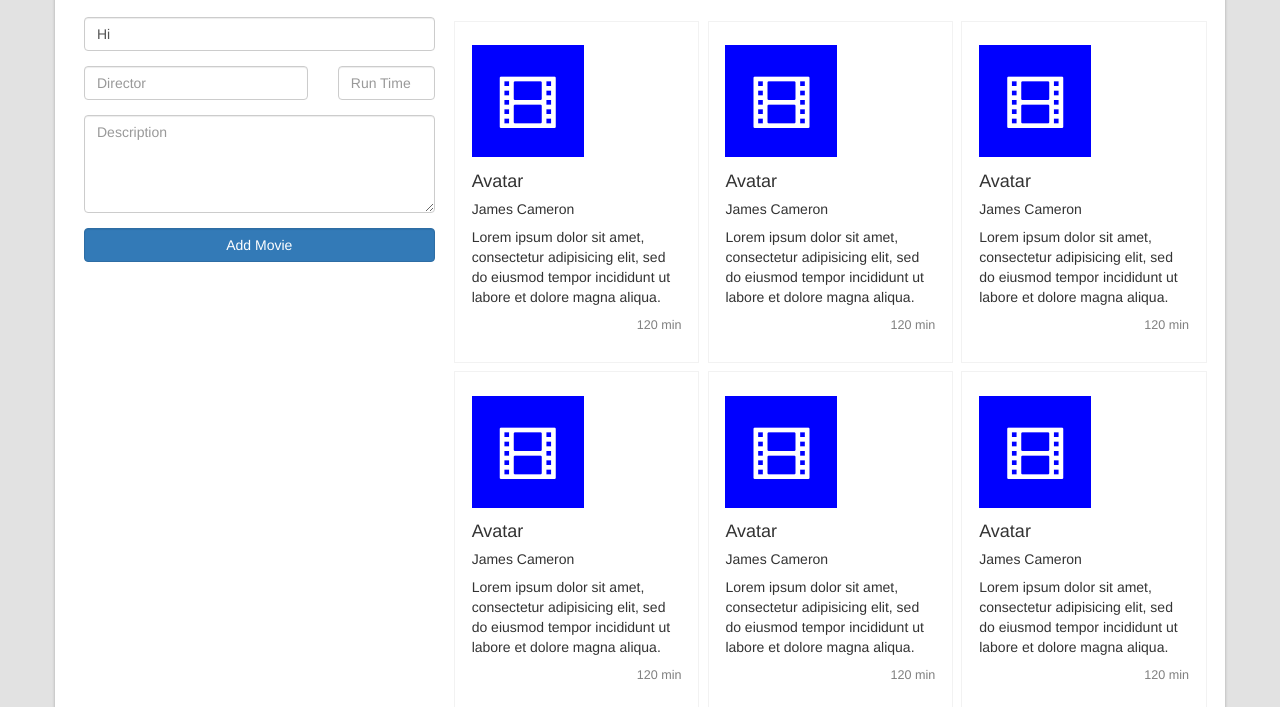
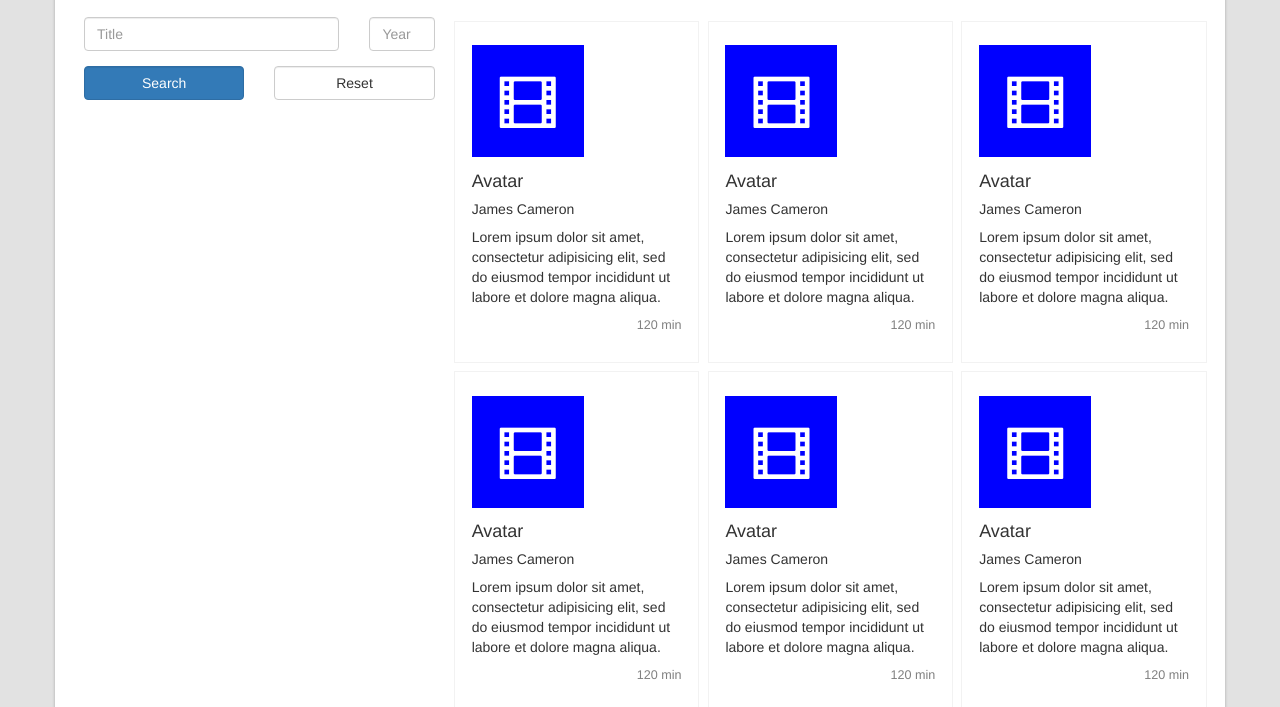
Before and after one commit to nicolaslwilson/movedatabasechallenge, a website: page client/views/index.html in a window 1280 px wide. Shown: the part 93-800 px from the top of the page. Drawn offline with nearby package versions, Linux system fonts and the light colour scheme; files that its build step writes are made by us from their sources; no server answers.

Commit message:
Search form now uses title and year for OMDB query

```diff
--- a/client/scripts/client.js
+++ b/client/scripts/client.js
@@ -58,21 +58,33 @@ var myApp = angular.module('myApp', []);
 myApp.controller('InputController', ['$scope', 'TheaterService', function ($scope, TheaterService) {
   $scope.movies = TheaterService;
   $scope.movieSearchForm = {
-    title: 'Hi',
+    title: '',
     description: '',
     director: '',
     length: ''
   };
-  console.log($scope);
-  TheaterService.searchOMDB($scope.movieSearchForm);
+
+  $scope.movieSearchFormSubmit = function() {
+    var formData = angular.copy($scope.movieSearchForm);
+    TheaterService.searchOMDB(formData);
+  };
 }]);
 
 myApp.controller('DisplayController', ['$scope', 'TheaterService', function ($scope, TheaterService) {
-  console.log(TheaterService);
   $scope.movies = TheaterService;
 }]);
 
 myApp.factory('TheaterService', ['$http', '$httpParamSerializer', function ($http, $httpParamSerializer) {
+  //private
+  var formDataToSearchParams = function (formData) {
+    var searchParams = {};
+    searchParams.t = formData.title || '';
+    searchParams.y = formData.year || '';
+    searchParams.plot = 'full';
+    searchParams.r = 'json';
+
+    return searchParams;
+  };
 
   //public
   var exports = {};
@@ -87,8 +99,8 @@ myApp.factory('TheaterService', ['$http', '$httpParamSerializer', function ($htt
   };
 
   exports.searchOMDB = function (formData) {
-    var searchParams = {};
-    searchParams.t = formData.title;
+    var searchParams = formDataToSearchParams(formData);
+    console.log(searchParams);
     var config = {
       method: 'GET',
       url: 'http://www.omdbapi.com/?',
--- a/client/views/index.html
+++ b/client/views/index.html
@@ -18,23 +18,19 @@
       <h1 class="page-header">Fish Flix <small>Aquatic Movie Database</small></h1>
       <div class="movie-columns-container row">
         <div ng-controller="InputController" class="col-md-4">
-          <form class="row">
-            <div class="form-group col-md-12">
+          <form class="row" ng-submit="movieSearchFormSubmit($event)">
+            <div class="form-group col-md-9">
                 <input name="t" type="text" class="form-control " placeholder="Title" ng-model="movieSearchForm.title">
             </div>
-            <div class="form-group col-md-8">
-                <input type="text" class="form-control" placeholder="Director" ng-model="movieSearchForm.director">
+            <div class="form-group col-md-3">
+                <input type="number" class="form-control" placeholder="Year" ng-model="movieSearchForm.year">
             </div>
-            <div class="form-group col-md-4">
-                <input type="number" class="form-control col-md-2" placeholder="Run Time" ng-model="movieSearchForm.length">
+            <div class="form-group col-md-6">
+              <input type="submit" class="btn btn-primary form-control" name="submit" value="Search" />
             </div>
-            <div class="form-group col-md-12">
-                <textarea class="form-control col-md-12" placeholder="Description" ng-model="movieSearchForm.description"></textarea>
+            <div class="form-group col-md-6">
+              <input type="reset" class="btn btn-default form-control" name="reset" value="Reset" />
             </div>
-            <div class="form-group col-md-12">
-              <button type="button" class="btn btn-primary form-control" name="button" ng-click="movies.addMovieToArray(movieSearchForm)">Add Movie</button>
-            </div>
-
           </form>
         </div>
         <div class="col-md-8 movie-column">
```
Also changed, not shown: 1 other file.
